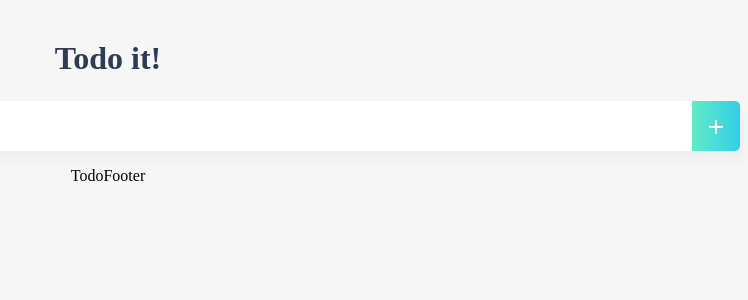
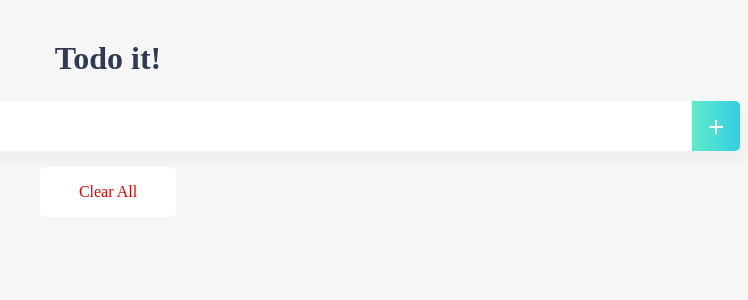
Before and after one commit to yeyoung8805/Vue-Exercise, a Vue app: page / in a window 1280 px wide. Shown: the top 300 px of the page, without its empty margins (532-1280 px from the left). Built offline with nearby package versions, Linux system fonts and the light colour scheme.

Commit message:
edit  TodoFooter (not working)

```diff
--- a/src/components/TodoFooter.vue
+++ b/src/components/TodoFooter.vue
@@ -1,14 +1,30 @@
 <template>
-    <div>
-        TodoFooter
+    <div class="clearAllContainer">
+        <span class="clearAllBtn" v-on:click="clearTodo">Clear All</span>
     </div>
 </template>
 
 <script>
 export default {
-
+    methods: {
+        clearTodo : function() {
+            localStorage.clear();
+        }
+    }
 }
 </script>
 
-<style>
+<style scoped>
+.clearAllContainer {
+    width: 8.5rem;
+    height: 50px;
+    line-height: 50px;
+    background-color: white;
+    border-radius: 5px;
+    margin: 0 auto;
+}
+.clearAllBtn {
+    color: #e20303;
+    display: block;
+}
 </style>
```
